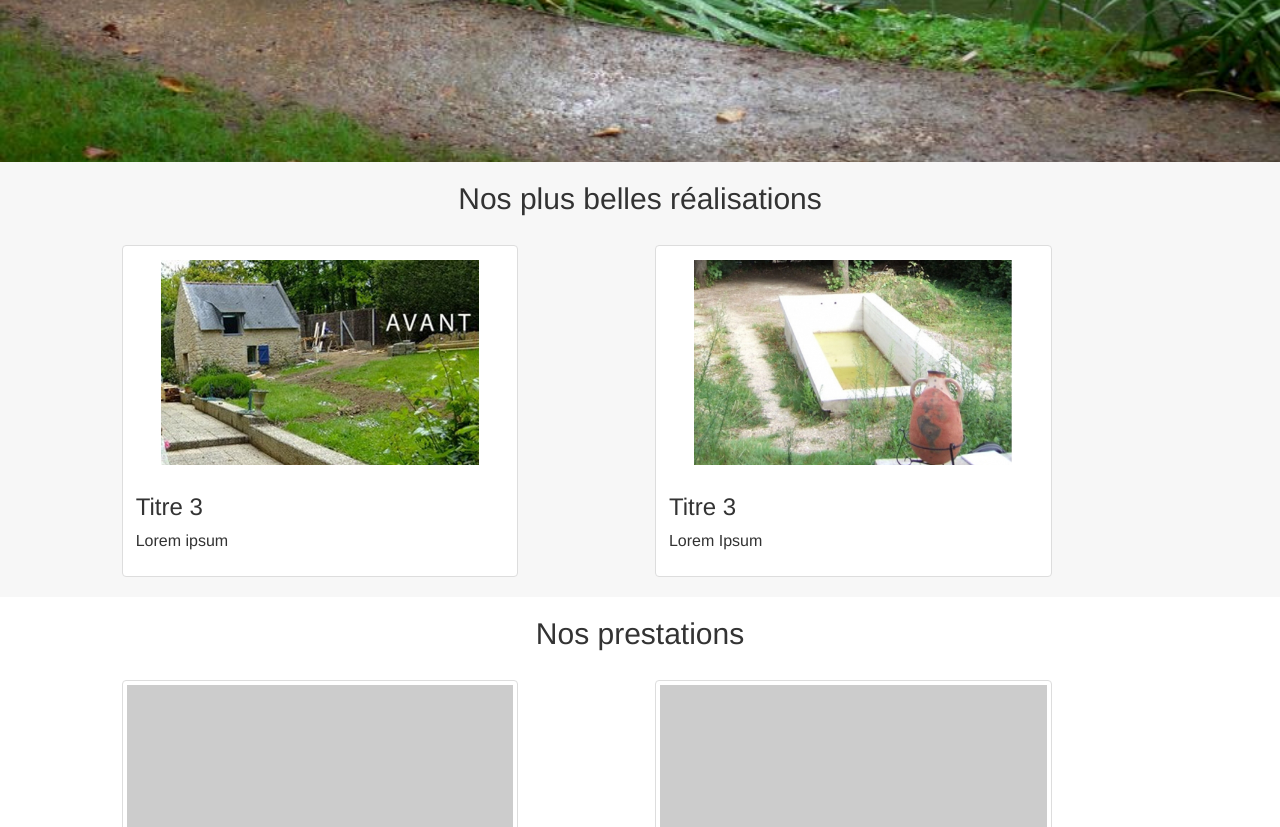
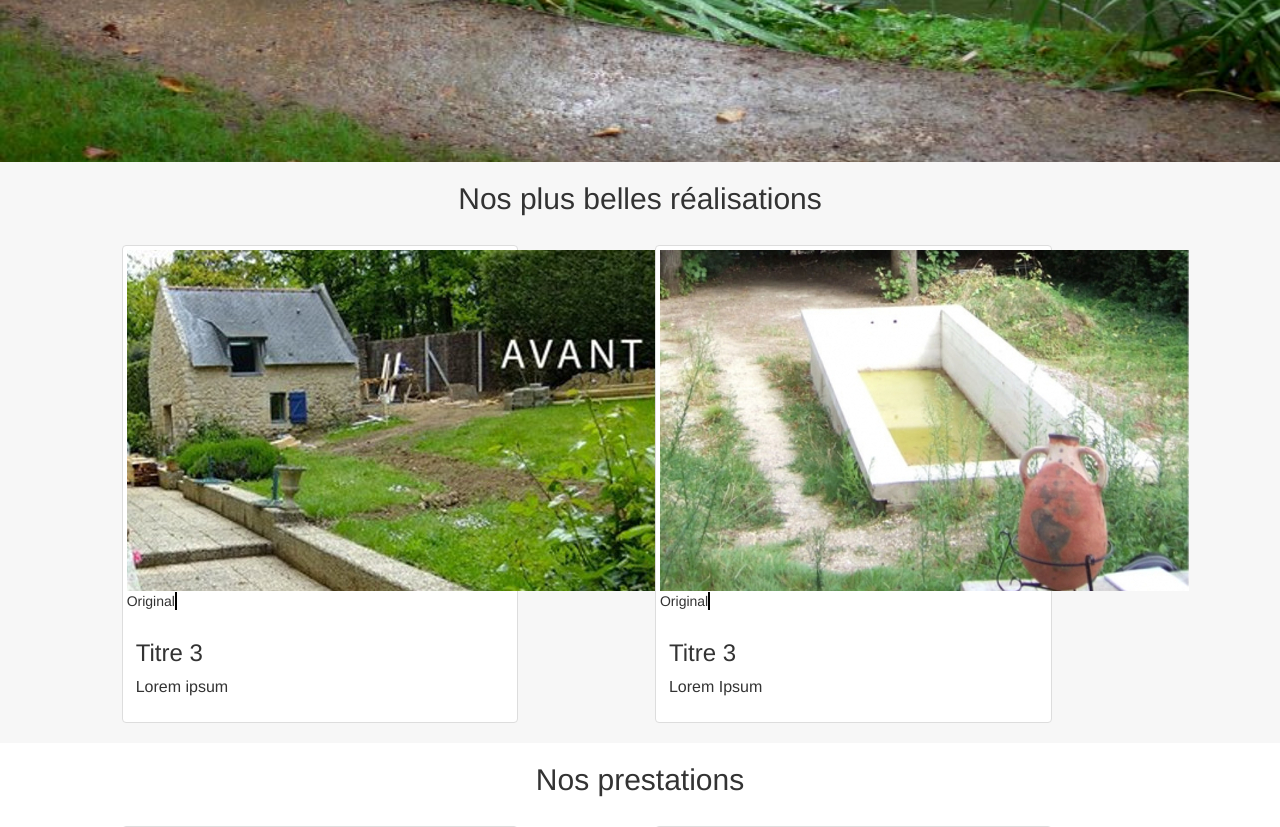
Before and after one commit to WildCodeSchool/orleans-0217-jardinsdegaston, a PHP site: page / in a window 1280 px wide. Shown: the part 2038-2865 px from the top of the page. Run offline with PHP 8.4, Linux system fonts and the light colour scheme; grey boxes labelled with a size stand in for pictures from a placeholder-image service; some libraries are stand-ins or nearby versions; some web fonts are replaced.

Commit message:
travail sur avant-apres

```diff
--- a/css/stylesheet.css
+++ b/css/stylesheet.css
@@ -111,7 +111,7 @@ p {
 
 /*-------     Best Real    ------*/
 
-.beforeAfter {
+/*.beforeAfter {
     position: relative;
 }
 
@@ -127,7 +127,44 @@ p {
     top: 0;
     bottom: 0;
     overflow: hidden;
+}*/
+
+.cd-image-container {
+    position: relative;
 }
+
+.cd-resize-img {
+    position: absolute;
+    top: 0;
+    left: 0;
+    height: 100%;
+    width: 0;
+    overflow: hidden;
+    /* Force Hardware Acceleration in WebKit */
+    transform: translateZ(0);
+    backface-visibility: hidden;
+}
+.is-visible .cd-resize-img {
+    width: 50%;
+    /* bounce in animation of the modified image */
+    animation: cd-bounce-in 0.7s;
+}
+@keyframes cd-bounce-in {
+    0% {
+        width: 0;
+    }
+    60% {
+        width: 55%;
+    }
+    100% {
+        width: 50%;
+    }
+}
+
+.cd-handle {
+    border: solid black 1px;
+}
+
 
 
 /*-------   Section Liste Prestations  ------*/
--- a/index.php
+++ b/index.php
@@ -85,7 +85,20 @@
 <div class="row real">
     <div class="col-xs-offset-1 col-xs-10 col-sm-offset-2 col-sm-8 col-lg-offset-1 col-lg-4 real1">
         <div class="thumbnail">
-            <div class="beforeAfter">
+
+            <figure class="cd-image-container">
+                <img src="img/test_img_1_rsz.jpg" alt="Original Image">
+                <span class="cd-image-label" data-type="original">Original</span>
+
+                <div class="cd-resize-img"> <!-- the resizable image on top -->
+                    <img src="img/test_img_2.jpg" alt="Modified Image">
+                    <span class="cd-image-label" data-type="modified">Modified</span>
+                </div>
+
+                <span class="cd-handle"></span> <!-- slider handle -->
+            </figure> <!-- cd-image-container -->
+
+            <!--<div class="beforeAfter">
                 <div class="container-fluid">
 
                     <figure class="before"> <img class="img-responsive" src="img/test_img_1_rsz.jpg" />
@@ -94,7 +107,9 @@
                     </figure>
 
                 </div>
-            </div>
+
+            </div>-->
+
             <div class="caption">
                 <h3>Titre 3</h3>
                 <p>Lorem ipsum</p>
@@ -104,7 +119,20 @@
 
     <div class="col-xs-offset-1 col-xs-10 col-sm-offset-2 col-sm-8  col-lg-offset-1 col-lg-4 real2">
         <div class="thumbnail">
-            <div class="beforeAfter">
+
+            <figure class="cd-image-container">
+                <img src="img/test2_avant.jpg" alt="Original Image">
+                <span class="cd-image-label" data-type="original">Original</span>
+
+                <div class="cd-resize-img"> <!-- the resizable image on top -->
+                    <img src="img/test2_apres.jpg" alt="Modified Image">
+                    <span class="cd-image-label" data-type="modified">Modified</span>
+                </div>
+
+                <span class="cd-handle"></span> <!-- slider handle -->
+            </figure> <!-- cd-image-container -->
+
+            <!--<div class="beforeAfter">
                 <div class="container-fluid">
 
                     <figure class="before"> <img class="img-responsive" src="img/test2_avant.jpg" />
@@ -113,7 +141,8 @@
                     </figure>
 
                 </div>
-            </div>
+
+            </div>-->
             <div class="caption">
                 <h3>Titre 3</h3>
                 <p>Lorem Ipsum</p>
--- a/js/beforeAfterEffect.js
+++ b/js/beforeAfterEffect.js
@@ -2,6 +2,7 @@
  * Created by wilder3 on 22/03/17.
  */
 
+/*
 $('body').ready(function(){
 
     var where = $('#where');
@@ -71,4 +72,64 @@ $('body').ready(function(){
 
     });
 
+});*/
+
+jQuery(document).ready(function($){
+    //function to check if the .cd-image-container is in the viewport here
+    // ...
+
+    //make the .cd-handle element draggable and modify .cd-resize-img width according to its position
+    $('.cd-image-container').each(function(){
+        var actual = $(this);
+        drags(actual.find('.cd-handle'), actual.find('.cd-resize-img'), actual);
+    });
+
+    //function to upadate images label visibility here
+    // ...
 });
+
+//draggable funtionality - credits to http://css-tricks.com/snippets/jquery/draggable-without-jquery-ui/
+function drags(dragElement, resizeElement, container) {
+    dragElement.on("mousedown vmousedown", function(e) {
+        dragElement.addClass('draggable');
+        resizeElement.addClass('resizable');
+
+        var dragWidth = dragElement.outerWidth(),
+            xPosition = dragElement.offset().left + dragWidth - e.pageX,
+            containerOffset = container.offset().left,
+            containerWidth = container.outerWidth(),
+            minLeft = containerOffset + 10,
+            maxLeft = containerOffset + containerWidth - dragWidth - 10;
+
+        dragElement.parents().on("mousemove vmousemove", function(e) {
+            leftValue = e.pageX + xPosition - dragWidth;
+
+            //constrain the draggable element to move inside its container
+            if(leftValue < minLeft ) {
+                leftValue = minLeft;
+            } else if ( leftValue > maxLeft) {
+                leftValue = maxLeft;
+            }
+
+            widthValue = (leftValue + dragWidth/2 - containerOffset)*100/containerWidth+'%';
+
+            $('.draggable').css('left', widthValue).on("mouseup vmouseup", function() {
+                $(this).removeClass('draggable');
+                resizeElement.removeClass('resizable');
+            });
+
+            $('.resizable').css('width', widthValue);
+
+            //function to upadate images label visibility here
+            // ...
+
+        }).on("mouseup vmouseup", function(e){
+            dragElement.removeClass('draggable');
+            resizeElement.removeClass('resizable');
+        });
+        e.preventDefault();
+    }).on("mouseup vmouseup", function(e) {
+        dragElement.removeClass('draggable');
+        resizeElement.removeClass('resizable');
+    });
+}
```
